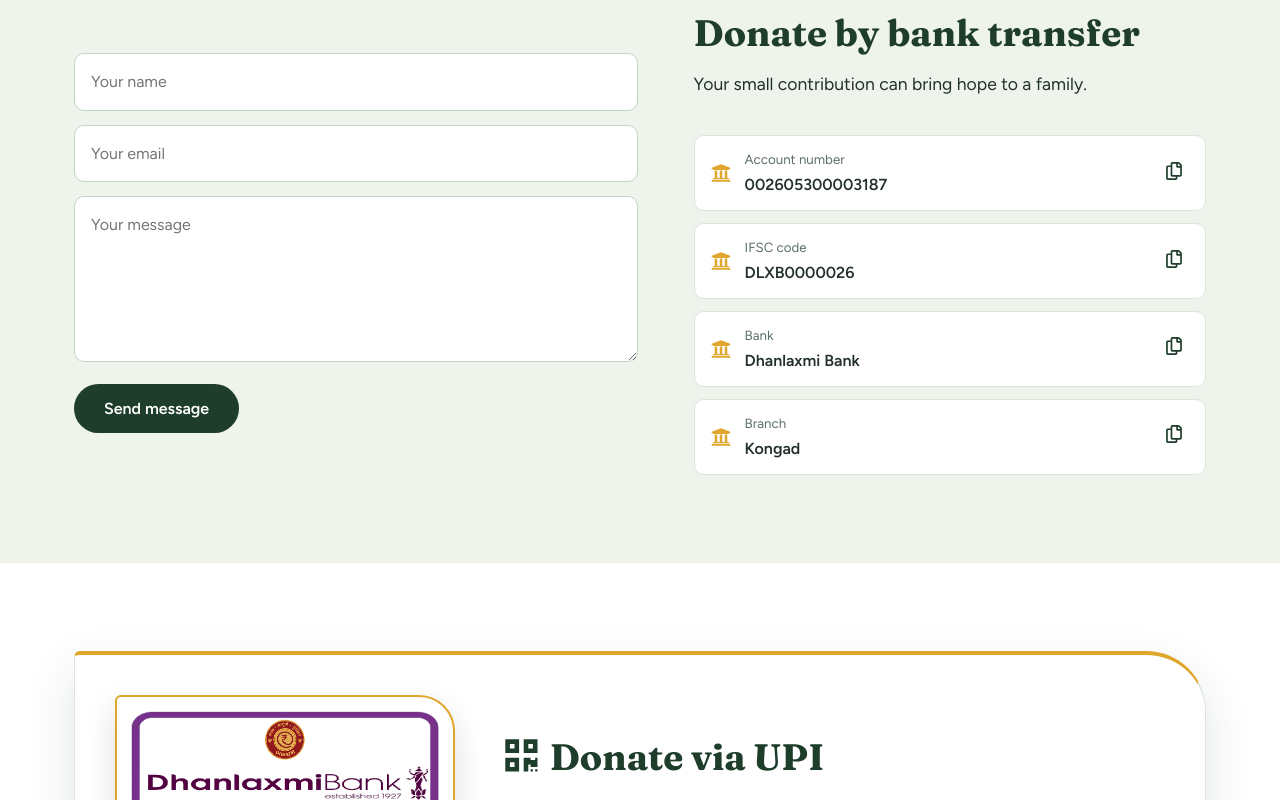
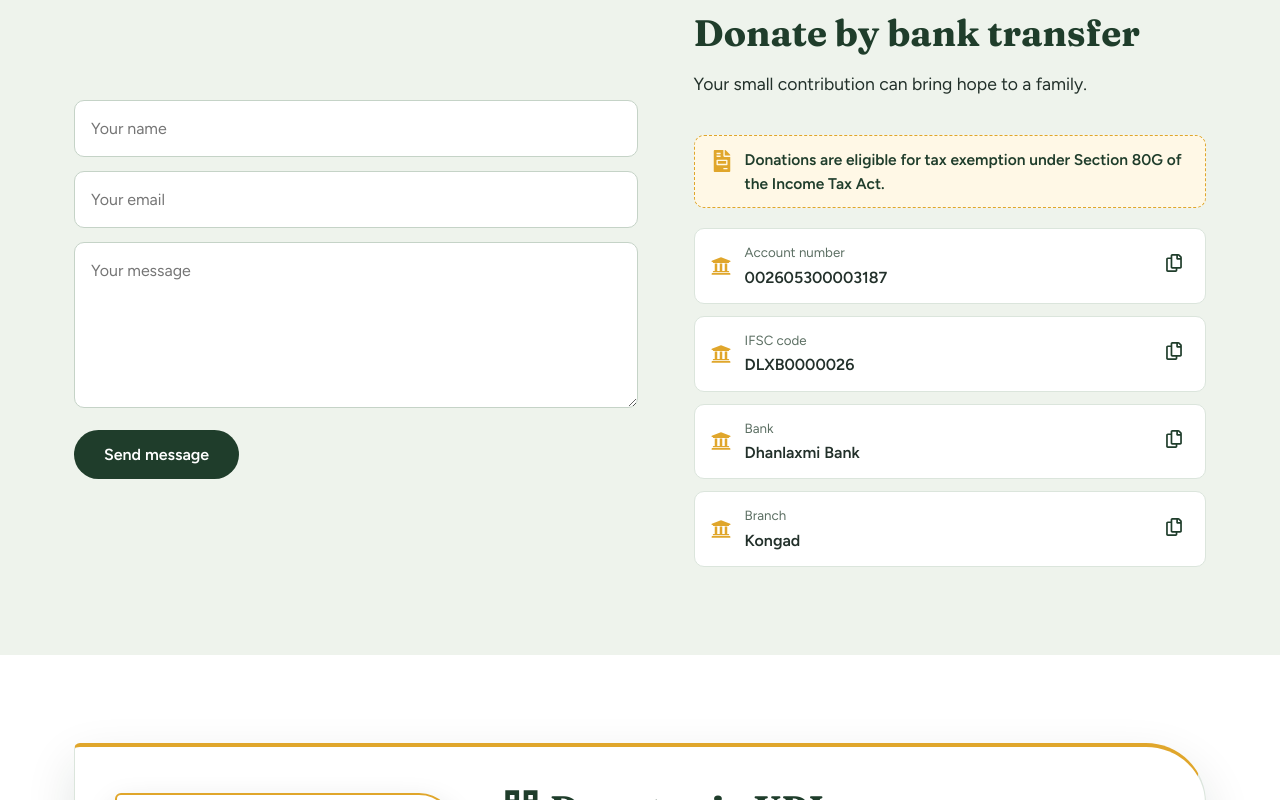
Before and after one commit to Musica-R/trust, a React (Create React App) app: page /contact in a window 1280 px wide. Shown: the part 820-1620 px from the top of the page. Built offline with nearby package versions, Linux system fonts and the light colour scheme.

Commit message:
updated code

```diff
--- a/src/Stylesheet/pages.css
+++ b/src/Stylesheet/pages.css
@@ -255,6 +255,44 @@
   }
 }
 
+
+/* ---------- 80G tax exemption note ---------- */
+.bct-tax {
+  display: flex;
+  gap: 12px;
+  align-items: flex-start;
+  background: #fff8e6;
+  border: 1.5px dashed var(--bct-gold);
+  border-radius: 10px;
+  padding: 12px 16px;
+  margin: 0 0 20px;
+  max-width: 520px
+}
+
+.bct-tax>svg {
+  color: var(--bct-gold);
+  font-size: 22px;
+  flex: none;
+  margin-top: 2px
+}
+
+.bct-tax p {
+  margin: 0;
+  font-size: .97rem;
+  font-weight: 600;
+  color: var(--bct-green);
+  line-height: 1.5
+}
+
+@media (max-width:520px) {
+  .bct-tax {
+    padding: 10px 12px
+  }
+
+  .bct-tax p {
+    font-size: .92rem
+  }
+}
 .bct-hero-sub {
   font-size: 1.2rem;
   max-width: 560px;
--- a/src/data/content.js
+++ b/src/data/content.js
@@ -112,6 +112,7 @@
       phone: "Phone", email: "Email", addr: "Address",
       name: "Your name", mail: "Your email", msg: "Your message", send: "Send message",
       donTitle: "Donate by bank transfer", donText: "Your small contribution can bring hope to a family.",
+      tax: "Donations are eligible for tax exemption under Section 80G of the Income Tax Act.",
       acc: "Account number", ifsc: "IFSC code", bank: "Bank", branch: "Branch", copy: "Copy", copied: "Copied",
     },
   },
@@ -216,6 +217,7 @@
       phone: "ഫോൺ", email: "ഇമെയിൽ", addr: "വിലാസം",
       name: "നിങ്ങളുടെ പേര്", mail: "നിങ്ങളുടെ ഇമെയിൽ", msg: "നിങ്ങളുടെ സന്ദേശം", send: "സന്ദേശം അയയ്ക്കുക",
       donTitle: "ബാങ്ക് ട്രാൻസ്ഫർ വഴി സംഭാവന", donText: "നിങ്ങളുടെ ചെറിയ സംഭാവന ഒരു കുടുംബത്തിന് പ്രതീക്ഷയാകും.",
+      tax: "ആദായനികുതി നിയമത്തിലെ സെക്ഷൻ 80G പ്രകാരം സംഭാവനകൾക്ക് നികുതിയിളവിന് അർഹതയുണ്ട്.",
       acc: "അക്കൗണ്ട് നമ്പർ", ifsc: "ഐഎഫ്എസ്‌സി കോഡ്", bank: "ബാങ്ക്", branch: "ബ്രാഞ്ച്", copy: "പകർത്തുക", copied: "പകർത്തി",
     },
   },
--- a/src/data/images.js
+++ b/src/data/images.js
@@ -37,6 +37,6 @@
 );
 
 
-const HOME_GALLERY_NUMBERS = [21, 6, 10, 14, 19];
+const HOME_GALLERY_NUMBERS = [12, 6, 10, 14, 19];
 
 export const homeGallery = HOME_GALLERY_NUMBERS.map(trust);
--- a/src/pages/About.jsx
+++ b/src/pages/About.jsx
@@ -14,7 +14,7 @@
   const q = t.aboutQuote || {};
   return (
     <>
-      <PageHero image="/assets/trust16.jpeg" title={a.title} sub={a.sub} />
+      <PageHero image="/assets/trust12.jpeg" title={a.title} sub={a.sub} />
       <section className="bct-sec">
         <div className="bct-wrap bct-split">
           <div>
--- a/src/pages/Contact.jsx
+++ b/src/pages/Contact.jsx
@@ -8,6 +8,7 @@
   FaUniversity,
   FaWhatsapp,
   FaQrcode,
+  FaFileInvoice,
 } from "react-icons/fa";
 import { useLang } from "../context/LangContext";
 import { img } from "../data/images";
@@ -46,6 +47,16 @@
     ["bank", c.bank, b.name],
     ["branch", c.branch, b.branch],
   ];
+
+  // 80G tax exemption note (shown near both donation areas)
+  const taxText =
+    c.tax || "Donations are eligible for tax exemption under Section 80G of the Income Tax Act.";
+  const TaxNote = () => (
+    <div className="bct-tax">
+      <FaFileInvoice />
+      <p>{taxText}</p>
+    </div>
+  );
 
   // WhatsApp number (digits only, with country code)
   let wa = String(trust.whatsapp || trust.phone || "").replace(/\D/g, "");
@@ -98,6 +109,9 @@
           <div>
             <AnimText as="h2" text={c.donTitle} className="bct-h2" step={90} />
             <AnimText text={c.donText} className="bct-lead" step={40} />
+            <Reveal>
+              <TaxNote />
+            </Reveal>
             <Stagger className="bct-bank" step={120}>
               {rows.map(([k, label, val]) => (
                 <div key={k} className="bct-bank-row">
@@ -130,6 +144,8 @@
                 <p className="bct-body">
                   {c.qrText || "Scan the QR code with any UPI app (GPay, PhonePe, Paytm, BHIM) or pay directly to the UPI ID below."}
                 </p>
+
+                <TaxNote />
 
                 <div className="bct-bank">
                   <div className="bct-bank-row">
```
